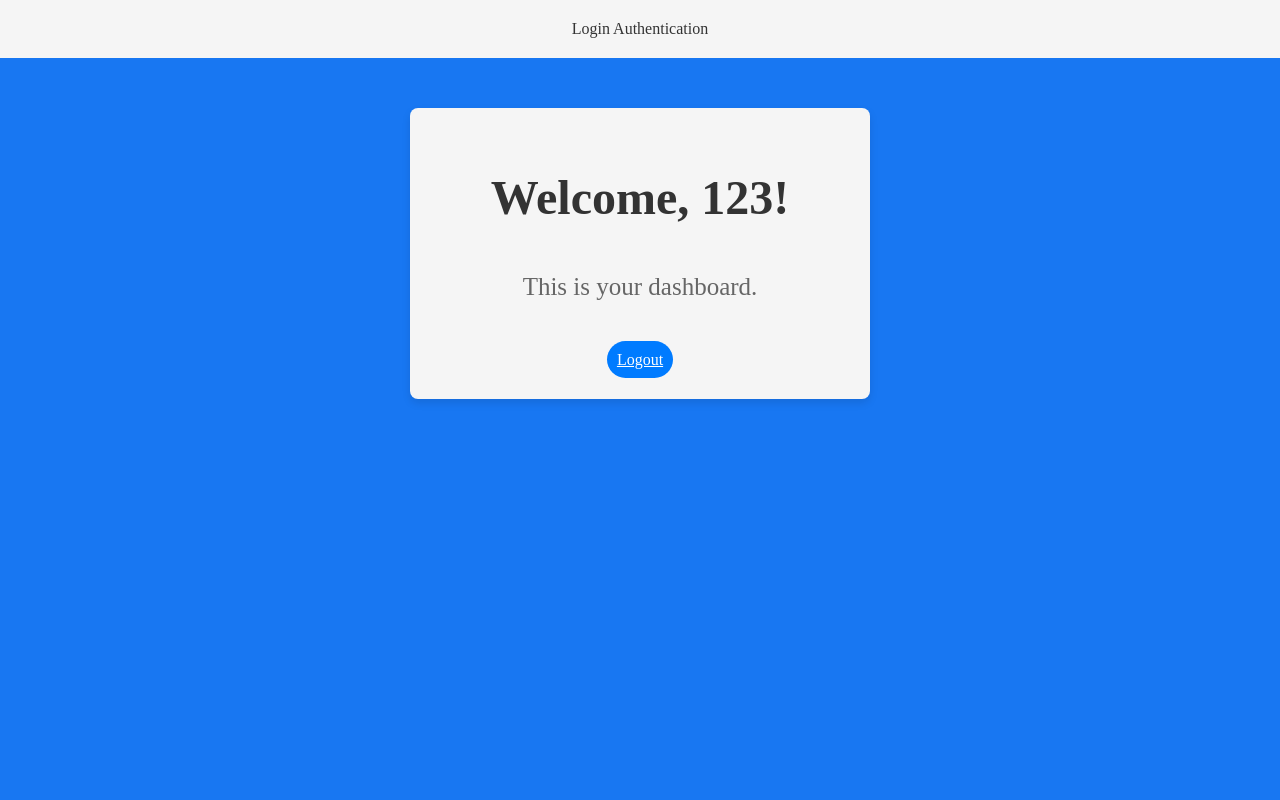
After one commit to 1905mmau1398/login-system, a Flask app: page /dashboard in a window 1280 px wide. The commit adds this page. Run offline with Flask 3, Linux system fonts and the light colour scheme; a user stored in the database is signed in.

Commit message:
Updated login system

```diff
--- a/main.py
+++ b/main.py
@@ -1,6 +1,26 @@
-from flask import Flask, request, render_template, redirect, session, url_for
+from flask import Flask, request, render_template, redirect, session, url_for, flash
+from werkzeug.security import generate_password_hash, check_password_hash
+from flask_sqlalchemy import SQLAlchemy
 
 app = Flask(__name__)
+app.secret_key = "your_secret_key"
+
+app.config['SQLALCHEMY_DATABASE_URI'] = 'sqlite:///users.db'
+app.config['SQLALCHEMY_TRACK_MODIFICATIONS'] = False
+db = SQLAlchemy(app)    # Database instance created
+
+# Database Model
+class User(db.Model):
+    #Class Variables
+    id = db.Column(db.Integer, primary_key=True)
+    username = db.Column(db.String(100), nullable=False, unique=True)
+    password_hash = db.Column(db.String(100), nullable=False)
+
+    def set_password(self, password):
+        self.password_hash = generate_password_hash(password)
+
+    def check_password(self, password):
+        return check_password_hash(self.password_hash, password)
 
 @app.route('/')
 def home():
@@ -8,6 +28,55 @@ def home():
         return redirect(url_for('dashboard'))
     return render_template('index.html')
 
+#Login
+@app.route('/login', methods=['POST'])
+def login():
+    #Get the form data
+    username = request.form['username']
+    password = request.form['password']
+    user = User.query.filter_by(username = username).first()
+    #Check if the user exists in the database
+    if user and user.check_password(password):
+        session['username'] = username
+        return redirect(url_for('dashboard'))
+    #otherwise, redirect to the home page
+    else:
+        flash("Invalid Credentials, Please try again.", "error.")
+        return render_template('index.html')
+
+#Register
+@app.route('/register', methods=['POST'])
+def register():
+    username = request.form['username']
+    password = request.form['password']
+    user = User.query.filter_by(username = username).first()
+    if user:
+        flash("User already exists.", "error.")
+        return redirect(url_for('home'))
+        # return render_template('index.html', error="User already exists.")
+    else:
+        new_user = User(username=username)
+        new_user.set_password(password)
+        db.session.add(new_user)    #Add the new user to the database
+        db.session.commit()    #Commit the changes
+        session['username'] = username #create new session for user
+        return redirect(url_for('dashboard'))  #redirect to the dashboard
+
+#Dashboard
+@app.route('/dashboard')
+def dashboard():
+    if "username" in session:
+        return render_template('dashboard.html', username=session['username'])
+    return redirect(url_for('home'))
+
+#Logout
+@app.route('/logout')
+def logout():
+    session.pop('username', None)
+    flash("You have been logged out.", "info.")
+    return redirect(url_for('home'))
 
 if __name__ == '__main__':
+    with app.app_context():
+        db.create_all()
     app.run(debug=True)
--- /dev/null
+++ b/static/styles.css
@@ -0,0 +1,94 @@
+body {
+  background-color: #1877f2;
+  font-family: "Times New Roman", Times, serif;
+  color: #333;
+  flex-direction: column;
+  align-items: center;
+  height: 100vh;
+  margin: 0;
+  text-align: center;
+}
+
+header {
+  width: 100%;
+  background-color: whitesmoke;
+  box-shadow: 0 4px 8px rgba 0, 0, 0, 0.1;
+  padding: 20px 0;
+}
+header h1 {
+  margin: 0;
+  font-size: 2.5rem;
+  color: #333;
+}
+
+main {
+  display: flex;
+  justify-content: center;
+  align-items: center;
+  flex: 1;
+  width: 100%;
+}
+
+.container {
+  background-color: whitesmoke;
+  border-radius: 8px;
+  box-shadow: 0 4px 8px rgba(0, 0, 0, 0.1);
+  padding: 30px;
+  max-width: 400px;
+  width: 100%;
+  margin: 50px auto;
+}
+.container h1 {
+  font-size: 3rem;
+  color: #333;
+  margin-bottom: 3rem;
+}
+.container p {
+  font-size: 25px;
+  color: #666;
+  margin-bottom: 50px;
+}
+.container .input-field {
+  width: 100%;
+  padding: 10px;
+  margin: 10px 0;
+  border: 1px solid #333;
+  border-radius: 4px;
+  font-size: 1.5rem;
+  box-sizing: border-box;
+}
+.container .input-field:focus {
+  outline: none;
+  border-color: #007bff;
+}
+.container .btn {
+  width: 100%;
+  padding: 10px;
+  margin: 10px 0;
+  border: none;
+  border-radius: 20px;
+  font-size: 1rem;
+  cursor: pointer;
+  transition: background-color 0.3s ease;
+}
+.container .btn.btn-login {
+  background-color: #007bff;
+  color: #fff;
+}
+.container .btn.btn-login:hover {
+  background-color: #0056b3;
+}
+.container .btn.btn-register {
+  background-color: #28a745;
+  color: #fff;
+}
+.container .btn.btn-register:hover {
+  background-color: #218838;
+}
+.container .btn.btn-logout {
+  background-color: #007bff;
+  color: #fff;
+}
+.container .btn.btn-logout:hover {
+  background-color: #0056b3;
+}/*# sourceMappingURL=styles.css.map */
--- /dev/null
+++ b/static/styles.scss
@@ -0,0 +1,115 @@
+//Variables
+$primary-color: #007bff;
+$primary-hover-color: #0056b3;
+$secondary-color: #28a745;
+$secondary-hover-color: #218838;
+$background-color: whitesmoke;
+$container-bg-color: #1877f2;
+$text-color: #333;
+$sub-text-color: #666;
+
+//Styling
+body {
+    background-color: $container-bg-color;
+    font-family: 'Times New Roman', Times, serif;
+    color: $text-color;
+    flex-direction: column;
+    align-items: center;
+    height: 100vh;
+    margin: 0;
+    text-align: center;
+}
+
+header {
+    width: 100%;
+    background-color: $background-color;
+    box-shadow: 0 4px 8px rgba (0,0,0,0.1);
+    padding: 20px 0;
+
+    h1 {
+        margin: 0;
+        font-size: 2.5rem;
+        color: $text-color;
+    }
+}
+
+main {
+    display: flex;
+    justify-content: center;
+    align-items: center;
+    flex: 1;
+    width: 100%;
+}
+
+.container {
+    background-color: $background-color;
+    border-radius: 8px;
+    box-shadow: 0 4px 8px rgba(0,0,0,0.1);
+    padding: 30px;
+    max-width: 400px;
+    width: 100%;
+    margin: 50px auto;
+
+    h1 {
+        font-size: 3rem;
+        color: $text-color;
+        margin-bottom: 3rem;
+    }
+    p {
+        font-size: 25px;
+        color: $sub-text-color;
+        margin-bottom: 50px;
+    }
+
+    .input-field {
+        width: 100%;
+        padding: 10px;
+        margin: 10px 0;
+        border: 1px solid #333;
+        border-radius: 4px;
+        font-size: 1.5rem;
+        box-sizing: border-box;
+
+        &:focus {
+            outline: none;
+            border-color: $primary-color;
+        }
+    }
+
+    .btn {
+        width: 100%;
+        padding: 10px;
+        margin: 10px 0;
+        border: none;
+        border-radius: 20px;
+        font-size: 1rem;
+        cursor: pointer;
+        transition: background-color 0.3s ease;
+
+        &.btn-login {
+            background-color: $primary-color;
+            color: #fff;
+
+            &:hover {
+                background-color: $primary-hover-color;
+            }
+        }
+        &.btn-register {
+            background-color: $secondary-color;
+            color: #fff;
+
+            &:hover {
+                background-color: $secondary-hover-color;
+            }
+        }
+        &.btn-logout {
+            background-color: $primary-color;
+            color: #fff;
+
+            &:hover {
+                background-color: $primary-hover-color;
+            }
+        }
+
+    }
+}
--- a/templates/base.html
+++ b/templates/base.html
@@ -3,11 +3,13 @@
 <head>
     <meta charset="UTF-8">
     <meta name="viewport" content="width=device-width, initial-scale=1.0">
+    <link rel="stylesheet" href="{{url_for('static', filename='styles.css')}}">
     <title>Flask Authentication</title>
 </head>
 <body>
-    <header>Sample</header>
+    <header>Login Authentication</header>
     {% block body %}
+
     {% endblock %}
 </body>
 </html>
--- /dev/null
+++ b/templates/dashboard.html
@@ -0,0 +1,9 @@
+{% extends "base.html" %}
+
+{% block body %}
+<div class="container">
+<h1>Welcome, {{username}}!</h1>
+<p>This is your dashboard.</p>
+<a href="{{url_for('logout')}}" class="btn btn-logout">Logout</a>
+</div>
+{% endblock %}
```
Also changed, not shown: dashboard.html (deleted, +0 -8 lines), delete_users.py (added, +8 -0 lines), templates/index.html (+28 -3 lines), instance/users.db (added), 1 other file.
